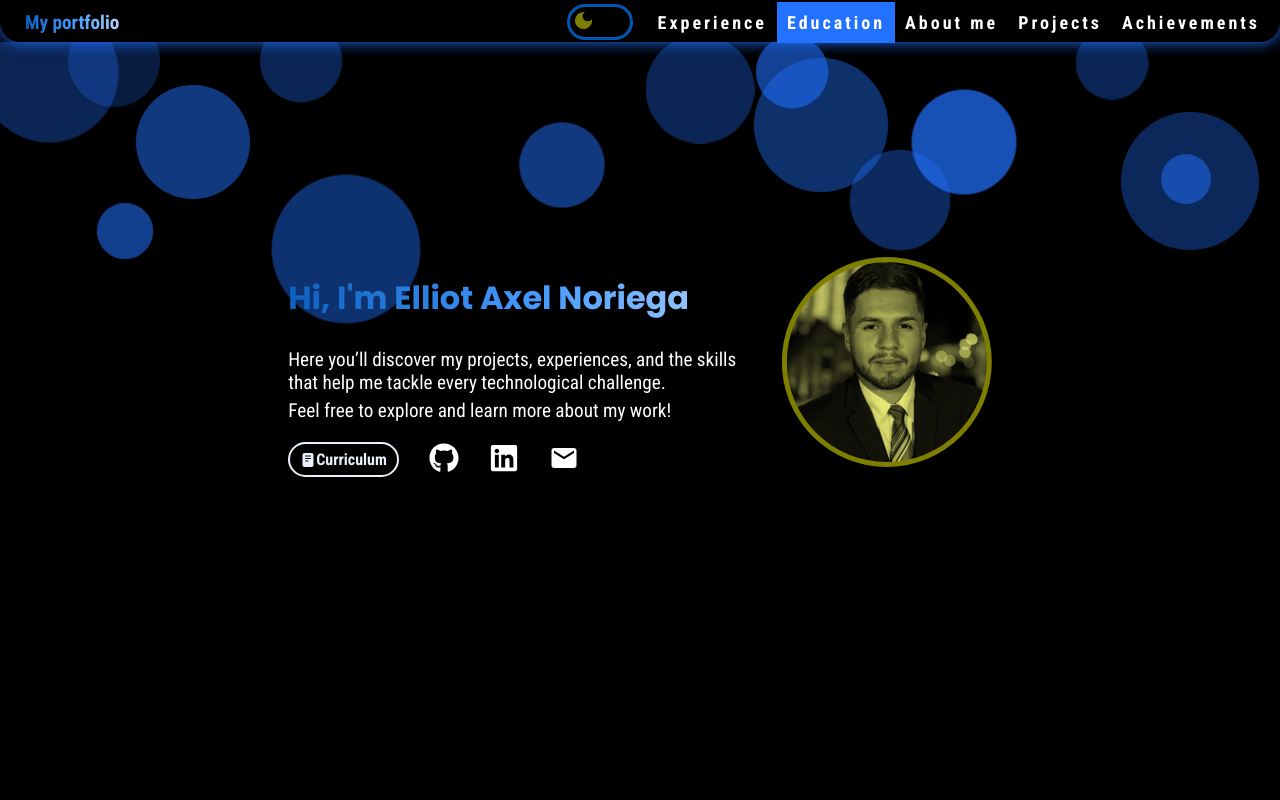
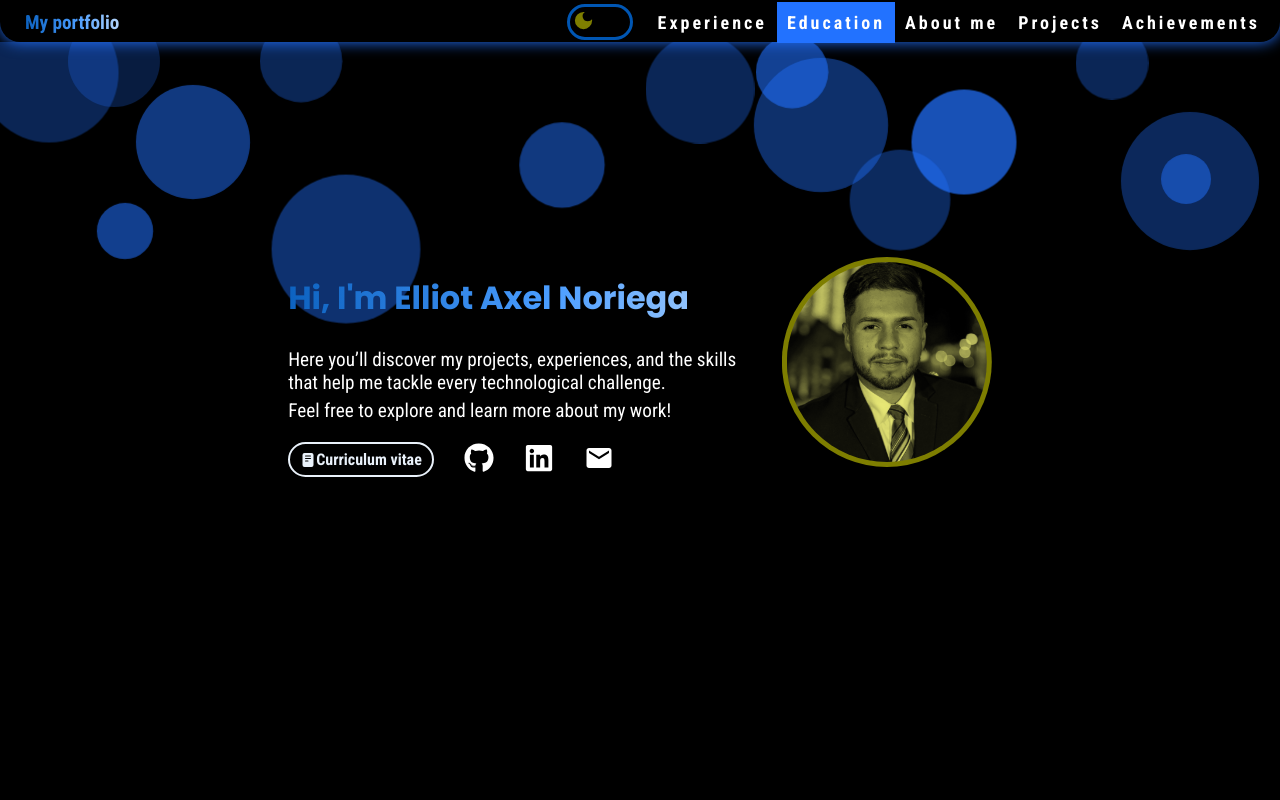
Before and after one commit to ElliotAxNor/PortafolioWeb, a React (Vite) app: page / in a window 1280 px wide. Shown: the top 800 px of the page. Built offline with nearby package versions, Linux system fonts and the light colour scheme.

Commit message:
Modificacion prueba

```diff
--- a/src/components/Home.jsx
+++ b/src/components/Home.jsx
@@ -41,7 +41,7 @@ export default function Home() {
                         <div className="icons">
                             <a className="button-cv" href="src/assets/Curriculum.pdf" target="_blank">
                                 <IoReader/>
-                                Curriculum
+                                Curriculum vitae
                             </a>
                             <a className="icon-contact" href="https://github.com/ElliotAxNor" target="_blank">
                                 <FaGithub/>
```
